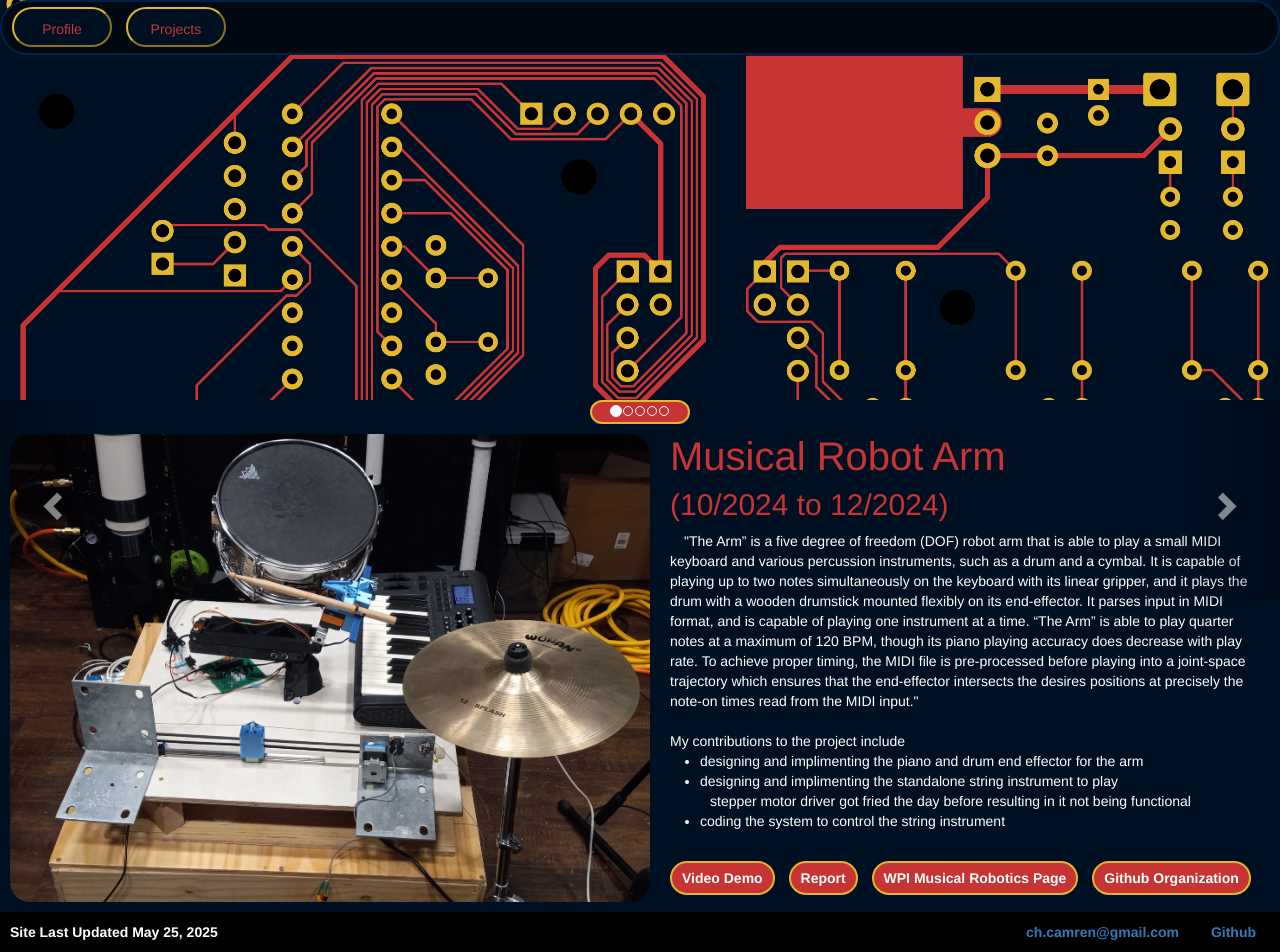
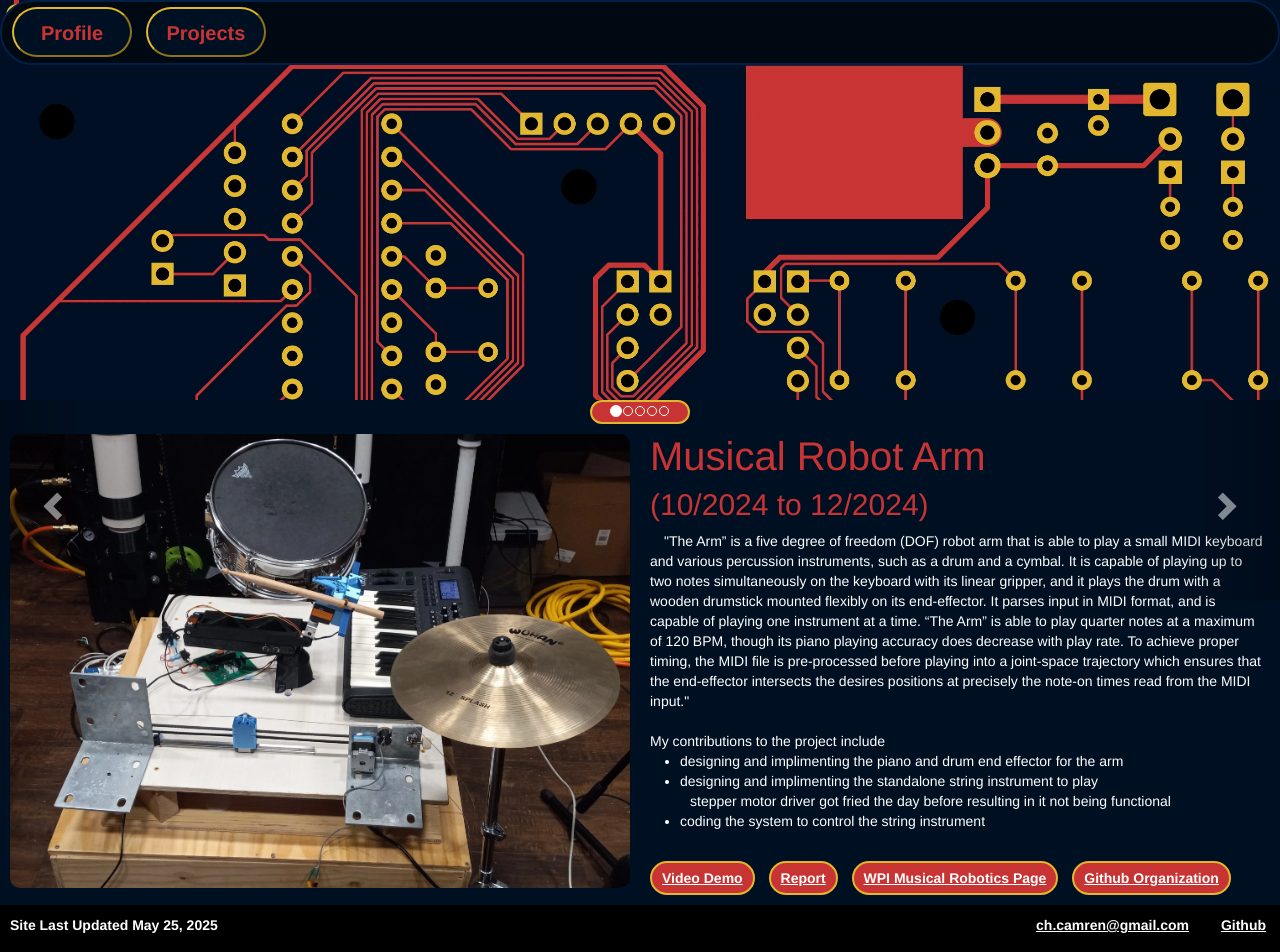
Before and after one commit to CamrenChraplak/CamrenChraplak.github.io, a plain HTML site: page Projects/projects.html in a window 1280 px wide. Drawn offline with nearby package versions, Linux system fonts and the light colour scheme.

Commit message:
Optimized Site

```diff
--- a/Contact/contact.html
+++ b/Contact/contact.html
@@ -1,12 +1,12 @@
 <link rel="stylesheet" href="../style.css">
 <div id="contact">
     <p>
-        <table style="width: 100vw; background-color: black; bottom: 0px;">
+        <table style="width: calc(100%); background-color: black; bottom: 0px;">
             <tr>
                 <th style="padding: 10px;">
                     Site Last Updated May 25, 2025
                 </th>
-                <th style="padding: 10px; text-align: right;">
+                <th style="margin: 10px; text-align: right;">
                     <a href="mailto:ch.camren@gmail.com" target="_blank">ch.camren@gmail.com</a>&emsp;&emsp;
                     <a href="https://github.com/CamrenChraplak" target="_blank">Github</a>&emsp;
                 </th>
--- a/Navbar/nav.css
+++ b/Navbar/nav.css
@@ -1,7 +1,6 @@
 :root {
-
-    --button-width: 100px;
-    --button-height: 40px;
+    --button-width: 120px;
+    --button-height: 50px;
     --button-padding: 10px;
     --border-width: 1.25px;
     --nav-pad: 5px;
@@ -26,6 +25,8 @@
     border-color: var(--yellow);
     width: var(--button-width);
     height: var(--button-height);
+    font-size: 20px;
+    font-weight: bold;
 }
 
 .nav-but:hover {
@@ -41,7 +42,7 @@
     padding: var(--nav-pad);
     border: var(--nav-border) solid var(--dark-blue-hover);
     position: fixed;
-    width: calc(100vw);
+    width: calc(100%);
     height: var(--nav-height);
     background-color: var(--dark-blue-active);
     border-radius: 40px;
@@ -51,8 +52,9 @@
 .navpad {
     width: 100%;
     height: 50vh;
-    background-image: url('circuit.png');
+    background-image: url('circuit.webp');
     background-size: 100vw;
     background-attachment: fixed;
     background-position: 0px calc(var(--button-height) + 2 * var(--border-width) + 2 * var(--nav-pad));
+    max-height: 100vw;
 }
--- a/Navbar/nav.html
+++ b/Navbar/nav.html
@@ -1,5 +1,4 @@
-<link rel="stylesheet" href="../style.css">
-<div id="navcon" class="navcon">
+<div id="navcon" class="navcon" style="margin: 0; padding: 0;">
     <div id="navbar" class="navbar">
         <button class="nav-but" onclick="window.location = '../index.html';">Profile</button>
         <button class="nav-but" onclick="window.location = '../Projects/projects.html';">Projects</button>
--- a/Projects/Arm/arm.html
+++ b/Projects/Arm/arm.html
@@ -1,7 +1,7 @@
 <div class="flex-cont">
 	<div class="img-flex-left">
 		<!-- Left Side -->
-		<img src="Arm/robotArm.jpg" class="img-body">
+		<img src="Arm/robotArm.webp" class="img-body" alt="Musical robot arm" style="aspect-ratio: auto 2953 / 2161;">
 	</div>
 	<div class="img-flex-right">
 		<!-- Right Side -->
--- a/Projects/Car/car.html
+++ b/Projects/Car/car.html
@@ -1,8 +1,8 @@
 <div class="flex-cont">
 	<div class="img-flex-left">
 		<!-- Left Side -->
-		<img src="Car/PCBFront.jpg" class="img-body">
-		<img src="Car/PCBBack.jpg" class="img-body">
+		<img src="Car/PCBFront.webp" class="img-body" alt="Front of PCBs with components" style="aspect-ratio: auto 4182 / 1287;">
+		<img src="Car/PCBBack.webp" class="img-body" alt="Back of PCBs with components" style="aspect-ratio: auto 4278 / 1360;">
 	</div>
 	<div class="img-flex-right">
 		<!-- Right Side -->
--- a/Projects/MQP/mqp.html
+++ b/Projects/MQP/mqp.html
@@ -1,7 +1,7 @@
 <div class="flex-cont">
 	<div class="img-flex-left">
 		<!-- Left Side -->
-		<img src="MQP/MQP.png" class="img-body">
+		<img src="MQP/MQP.webp" class="img-body" alt="CNC machine" style="aspect-ratio: auto 1536 / 2048;">
 	</div>
 	<div class="img-flex-right">
 		<!-- Right Side -->
--- a/Projects/Oscilloscope/oscilloscope.html
+++ b/Projects/Oscilloscope/oscilloscope.html
@@ -1,7 +1,7 @@
 <div class="flex-cont">
 	<div class="img-flex-left">
 		<!-- Left Side -->
-		<img src="Oscilloscope/Oscilloscope.png" class="img-body">
+		<img src="Oscilloscope/Oscilloscope.webp" class="img-body" alt="Sample oscilloscope output" style="aspect-ratio: auto 1600 / 900;">
 	</div>
 	<div class="img-flex-right">
 		<!-- Right Side -->
--- a/Projects/SoftEng/softeng.html
+++ b/Projects/SoftEng/softeng.html
@@ -1,7 +1,7 @@
 <div class="flex-cont">
 	<div class="img-flex-left">
 		<!-- Left Side -->
-		<img src="SoftEng/SoftEng.png" class="img-body">
+		<img src="SoftEng/SoftEng.webp" class="img-body" alt="Screenshot of kiosk interface" style="aspect-ratio: auto 1919 / 879;">
 	</div>
 	<div class="img-flex-right">
 		<!-- Right Side -->
--- a/Projects/projects.html
+++ b/Projects/projects.html
@@ -1,28 +1,30 @@
 <!DOCTYPE html>
-<html lang="en">
+<html lang="en" style="background-color: black;">
     <head>
         <meta charset="UTF-8">
         <meta name="viewport" content="width=device-width, initial-scale=1.0">
+		<meta name="description" content="Camren's projects">
         <meta http-equiv="X-UA-Compatible" content="ie=edge">
         <title>Camren Chraplak Projects</title>
+        <link rel="stylesheet" href="https://maxcdn.bootstrapcdn.com/bootstrap/3.4.1/css/bootstrap.min.css">
         <link rel="stylesheet" href="../style.css">
         <link rel="stylesheet" href="projects.css">
-        <link rel="stylesheet" href="https://maxcdn.bootstrapcdn.com/bootstrap/3.4.1/css/bootstrap.min.css">
-        <script src="https://ajax.googleapis.com/ajax/libs/jquery/3.5.1/jquery.min.js"></script>
+		<script src="https://ajax.googleapis.com/ajax/libs/jquery/3.5.1/jquery.min.js"></script>
         <script src="https://maxcdn.bootstrapcdn.com/bootstrap/3.4.1/js/bootstrap.min.js"></script>
         <script src="../script.js"></script>
-        <link rel="icon" type="image/x-icon" href="../icon.png">
+        <link rel="icon" type="image/x-icon" href="../icon.webp">
     </head>
-    <body>
+    <body style="background-color: #001023;">
 
         <!-- navigation bar -->
-		 <link rel="stylesheet" href="../Navbar/nav.css">
-        <div id="navcon"></div>
-		<script>
-            $.get("../Navbar/nav.html", function(data) {
-                $("#navcon").replaceWith(data);
-            });
-        </script>
+		<link rel="stylesheet" href="../Navbar/nav.css">
+        <div id="navcon" class="navcon" style="margin: 0; padding: 0;">
+            <div id="navbar" class="navbar">
+                <button class="nav-but" onclick="window.location = '../index.html';">Profile</button>
+                <button class="nav-but" onclick="window.location = '../Projects/projects.html';">Projects</button>
+            </div>
+            <div id="navpad" class="navpad" />
+        </div>
 
         <!-- Carousel -->
 		<div id="myCarousel" class="carousel slide" data-interval="false">
@@ -96,11 +98,20 @@
 		<script src="projects.js"></script>
 
 		<!-- contact bar -->
-        <div id="contact"></div>
-		<script>
-            $.get("../Contact/contact.html", function(data) {
-                $("#contact").replaceWith(data);
-            });
-        </script>
+        <div id="contact">
+            <p>
+                <table style="width: calc(100%); background-color: black; bottom: 0px;">
+                    <tr>
+                        <th style="padding: 10px;">
+                            Site Last Updated May 25, 2025
+                        </th>
+                        <th style="margin: 10px; text-align: right;">
+                            <a href="mailto:ch.camren@gmail.com" target="_blank">ch.camren@gmail.com</a>&emsp;&emsp;
+                            <a href="https://github.com/CamrenChraplak" target="_blank">Github</a>&emsp;
+                        </th>
+                    </tr>
+                </table>
+            </p>
+        </div>
     </body>
 </html>
--- a/style.css
+++ b/style.css
@@ -14,9 +14,17 @@
     --text-width: 700px;
 }
 
+/**::-moz-focus-inner {
+    padding: 0;
+    border: 0;
+    margin-top: 10px;
+    margin-bottom: 10px;
+}*/
+
 body, html {
     color: white;
     font-weight: normal;
+    scrollbar-width: thin;
 }
 
 body {
@@ -31,7 +39,7 @@ html {
 }
 
 img {
-    margin: 10px;
+    padding: var(--img-pad);
 }
 
 h1 {
@@ -51,6 +59,11 @@ table, tr, th, td {
     margin: 0px;
     padding: 0px;
     border: 0px;
+}
+
+a {
+    color: white !important;
+    text-decoration: underline  !important;
 }
 
 /* button link */
@@ -118,14 +131,14 @@ table, tr, th, td {
 
 @media (max-width: 1100px) {
     :root {
-        --img-width: calc(100vw - 2 * var(--img-pad)) !important;
+        --img-width: calc(100vw - 4 * var(--img-pad)) !important;
         --icon-width: calc(100vw - 2 * var(--img-pad)) !important;
     }
     .flex-cont {
         flex-direction: column !important;
     }
     .icon-flex-left, .icon-flex-right, .img-flex-left, .img-flex-right {
-        flex: 100% !important;
+        flex: calc(100%) !important;
     }
 }
 
```
Also changed, not shown: index.html (+30 -19 lines), Navbar/circuit.webp (added), Projects/Arm/robotArm.webp (added), Projects/Car/PCBBack.webp (added), Projects/Car/PCBFront.webp (added), Projects/MQP/MQP.webp (added), Projects/Oscilloscope/Oscilloscope.webp (added), Projects/SoftEng/SoftEng.webp (added), Projects/projects.css (line endings or trailing spaces), icon.webp (added).
